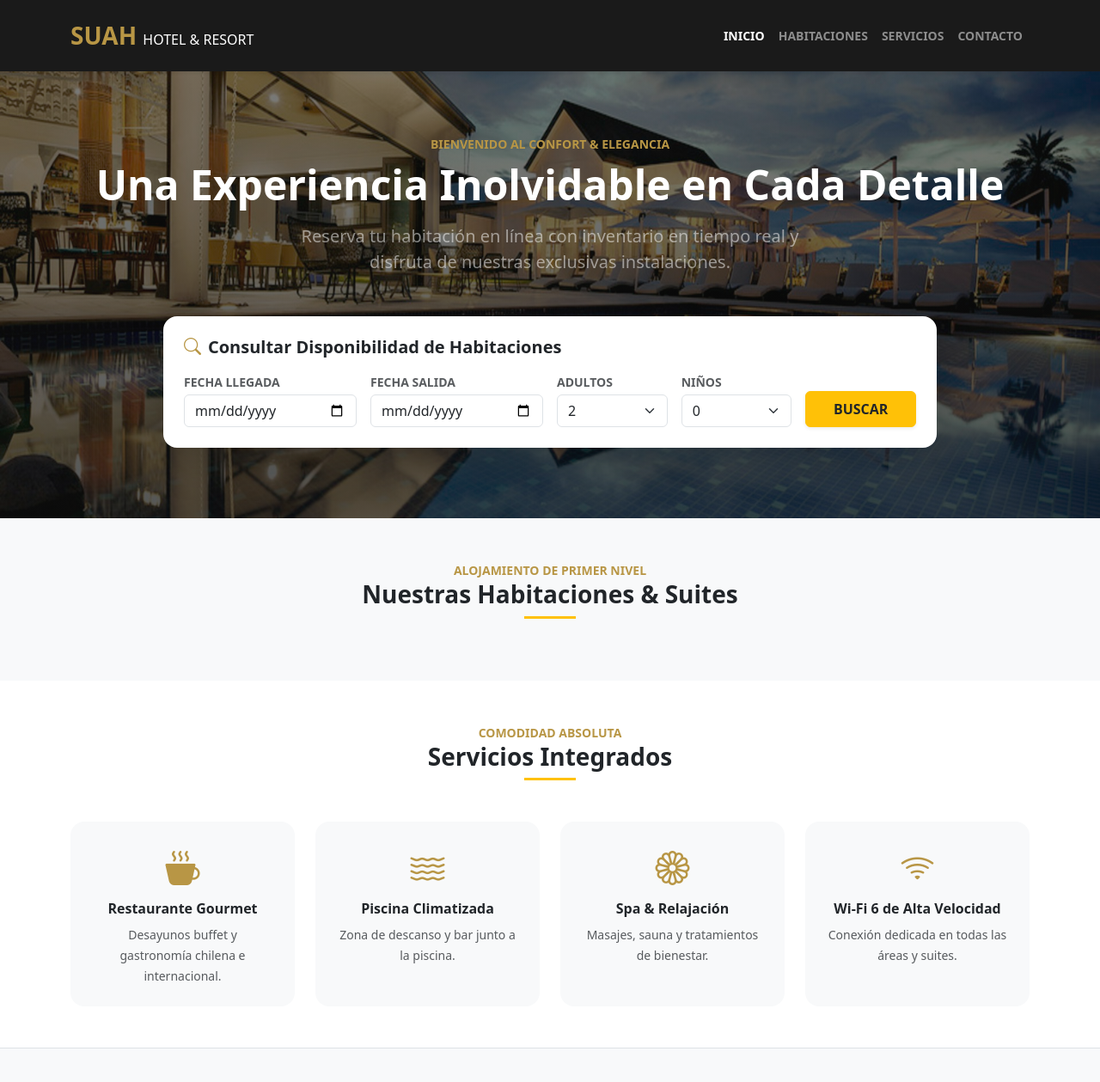
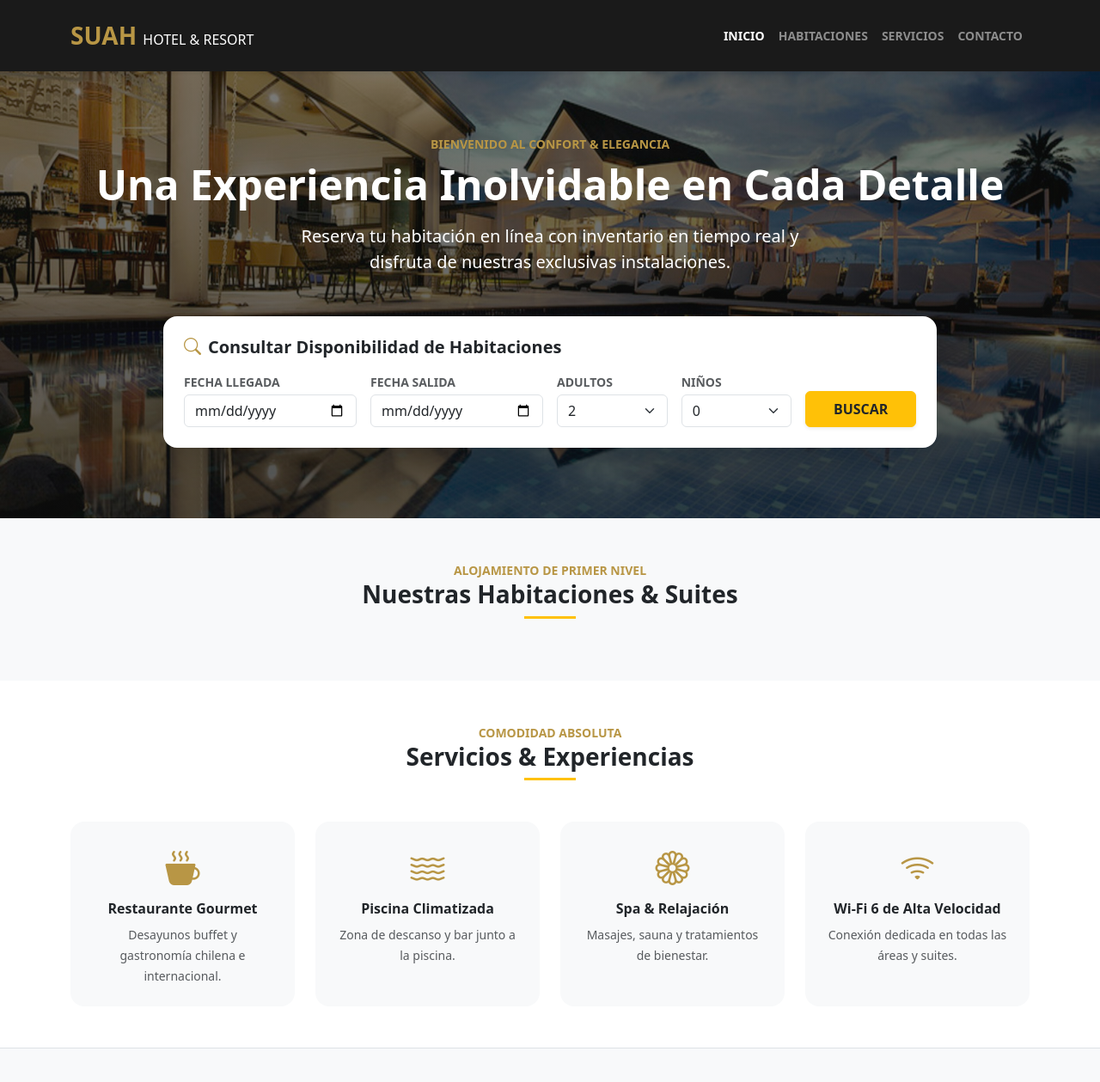
Before and after one commit to Constanza29/hotel-suah, a Django app: page / in a window 1280 px wide. Shown: the part 41-1300 px from the top of the page at 86% size. Run offline with Django 5.2, Linux system fonts and the light colour scheme; data that the repository does not hold is empty; some libraries are stand-ins or nearby versions.

Commit message:
Actualizar seccion a 'Servicios & Experiencias' en portada

```diff
--- a/hotelSUAH/templates/publico/index.html
+++ b/hotelSUAH/templates/publico/index.html
@@ -78,7 +78,7 @@
   <div class="container py-4 text-center">
     <span class="text-suah-gold text-uppercase fw-bold tracking-widest small mb-2 d-inline-block">Bienvenido al Confort & Elegancia</span>
     <h1 class="display-5 fw-bold mb-3 font-serif">Una Experiencia Inolvidable en Cada Detalle</h1>
-    <p class="lead mb-5 text-white-50 mx-auto" style="max-width: 650px;">
+    <p class="lead mb-5 text-white-80 mx-auto" style="max-width: 650px;">
       Reserva tu habitación en línea con inventario en tiempo real y disfruta de nuestras exclusivas instalaciones.
     </p>
 
@@ -110,6 +110,7 @@
             <option value="0">0</option>
             <option value="1">1</option>
             <option value="2">2</option>
+            <option value="3">3</option>
           </select>
         </div>
         <div class="col-12 col-md-2 d-flex align-items-end">
@@ -167,7 +168,7 @@
   <div class="container">
     <div class="text-center mb-5">
       <span class="text-suah-gold fw-bold text-uppercase small">Comodidad Absoluta</span>
-      <h2 class="h3 fw-bold text-dark font-serif">Servicios Integrados</h2>
+      <h2 class="h3 fw-bold text-dark font-serif">Servicios & Experiencias</h2>
       <div class="mx-auto bg-warning" style="height: 3px; width: 60px;"></div>
     </div>
 
```
